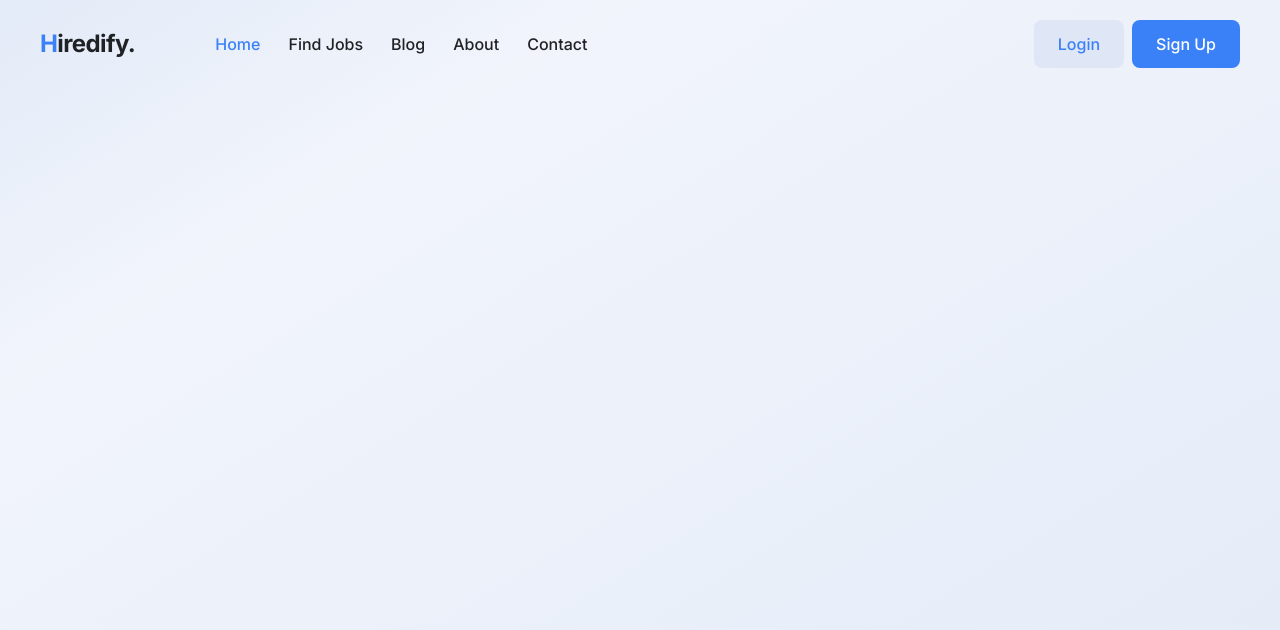
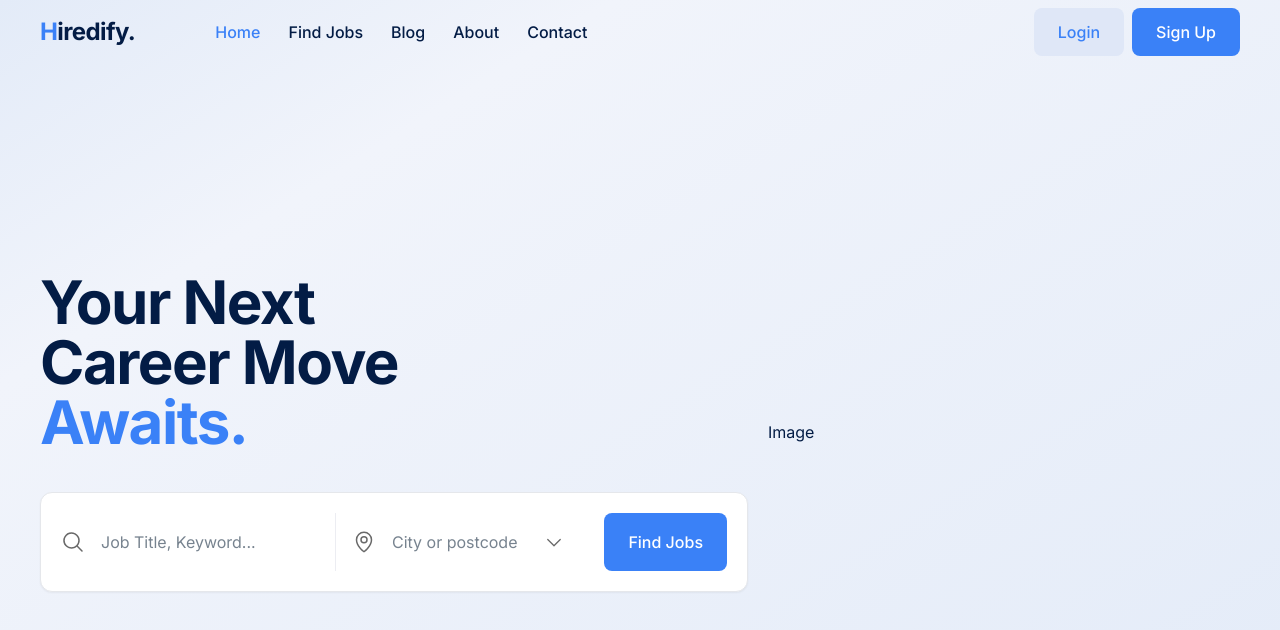
Before and after one commit to loqman1235/hiredify-job-listing-app, a Next.js app: page / in a window 1280 px wide. Shown: the top 630 px of the page. Built offline with nearby package versions, Linux system fonts and the light colour scheme.

Commit message:
chore: add SearchBar

```diff
--- a/package.json
+++ b/package.json
@@ -13,6 +13,7 @@
     "next": "14.2.9",
     "react": "^18",
     "react-dom": "^18",
+    "react-icons": "^5.3.0",
     "tailwind-merge": "^2.5.2"
   },
   "devDependencies": {
--- a/src/app/globals.css
+++ b/src/app/globals.css
@@ -7,12 +7,16 @@
   --gradient-blue-2: #f1f4fb;
   --primary: #3a81f7;
   --background: #f5f7fc;
-  --text: #202124;
+  --foreground: #fff;
+  --text: #031c45; /*#202124*/
   --text-light: #77838f;
+  --text-icon: #696969;
   --text-muted: #e9ebed;
+  --border: #ecedf2;
 
   /* BUTTONS */
   --primary-btn-bg: #3a81f7;
+  --primary-btn-bg-hover: #1967d2;
   --primary-btn-text: #fff;
   --secondary-btn-bg: #dfe7f7;
   --secondary-btn-text: #3a81f7;
--- a/src/components/Hero.tsx
+++ b/src/components/Hero.tsx
@@ -1,9 +1,25 @@
 import Navbar from "./Navbar";
+import SearchBar from "./SearchBar";
 
 const Hero = () => {
   return (
     <div className="h-screen w-full bg-gradient-to-br from-[var(--gradient-blue-1)] from-0% via-[var(--gradient-blue-2)] via-[24%] to-[var(--gradient-blue-1)] to-100%">
       <Navbar />
+
+      <div className="mx-auto flex h-[calc(100vh-64px)] max-w-7xl items-center justify-between gap-5 px-10">
+        {/* HEADING AND SEARCHBAR */}
+        <div className="flex w-[60%] flex-col gap-10">
+          <h1 className="text-6xl font-bold tracking-tight">
+            Your Next <br />
+            Career Move <br />
+            <span className="text-[var(--primary)]">Awaits.</span>
+          </h1>
+          {/* SEARCH */}
+          <SearchBar />
+        </div>
+        {/* IMAGE */}
+        <div className="w-[40%]">Image</div>
+      </div>
     </div>
   );
 };
--- a/src/components/Navbar.tsx
+++ b/src/components/Navbar.tsx
@@ -4,8 +4,8 @@ import NavLinks from "./NavLinks";
 
 const Navbar = () => {
   return (
-    <div className="w-full py-5">
-      <div className="mx-auto flex max-w-7xl items-center justify-between px-10">
+    <div className="h-[64px] w-full">
+      <div className="mx-auto flex h-full max-w-7xl items-center justify-between px-10">
         <div className="flex items-center gap-20">
           <Brand />
           <NavLinks />
--- /dev/null
+++ b/src/components/SearchBar.tsx
@@ -0,0 +1,39 @@
+import { PiCaretDown, PiMagnifyingGlass, PiMapPin } from "react-icons/pi";
+import Button from "./common/Button";
+
+const SearchBar = () => {
+  return (
+    <form className="flex h-[100px] w-full items-center gap-10 rounded-xl border bg-[var(--foreground)] p-5 shadow-sm">
+      <div className="flex h-full flex-1 items-center gap-4">
+        <div className="flex h-full items-center gap-4 border-r border-r-[var(--border)]">
+          <PiMagnifyingGlass className="size-6 text-[var(--text-icon)]" />
+          <input
+            type="text"
+            name="jobTitle"
+            id="jobTitle"
+            placeholder="Job Title, Keyword..."
+            className="bg-transparent outline-none placeholder:text-[var(--text-light)]"
+          />
+        </div>
+
+        <div className="flex w-[50%] items-center gap-4">
+          <PiMapPin className="size-6 text-[var(--text-icon)]" />
+
+          <div className="relative flex flex-1 items-center justify-between">
+            <select className="w-full appearance-none bg-transparent text-[var(--text-light)] outline-none">
+              <option value="1">City or postcode</option>
+              <option value="1"></option>
+              <option value="1"></option>
+              <option value="1"></option>
+            </select>
+            <PiCaretDown className="pointer-events-none absolute right-0 top-1/2 size-5 -translate-y-1/2 text-[var(--text-icon)]" />
+          </div>
+        </div>
+      </div>
+
+      <Button className="h-full">Find Jobs</Button>
+    </form>
+  );
+};
+
+export default SearchBar;
--- a/src/components/common/Button.tsx
+++ b/src/components/common/Button.tsx
@@ -13,7 +13,8 @@ const Button = ({
   ...props
 }: ButtonProps) => {
   const variants = {
-    primary: "bg-[var(--primary-btn-bg)] text-[var(--primary-btn-text)]",
+    primary:
+      "bg-[var(--primary-btn-bg)] text-[var(--primary-btn-text)] hover:bg-[var(--primary-btn-bg-hover)]",
     secondary:
       "bg-[var(--secondary-btn-bg)] text-[var(--secondary-btn-text)] hover:bg-[var(--primary-btn-bg)] hover:text-[var(--primary-btn-text)]",
   };
```
Also changed, not shown: 1 other file (tests, documents, lock files or other folders).
